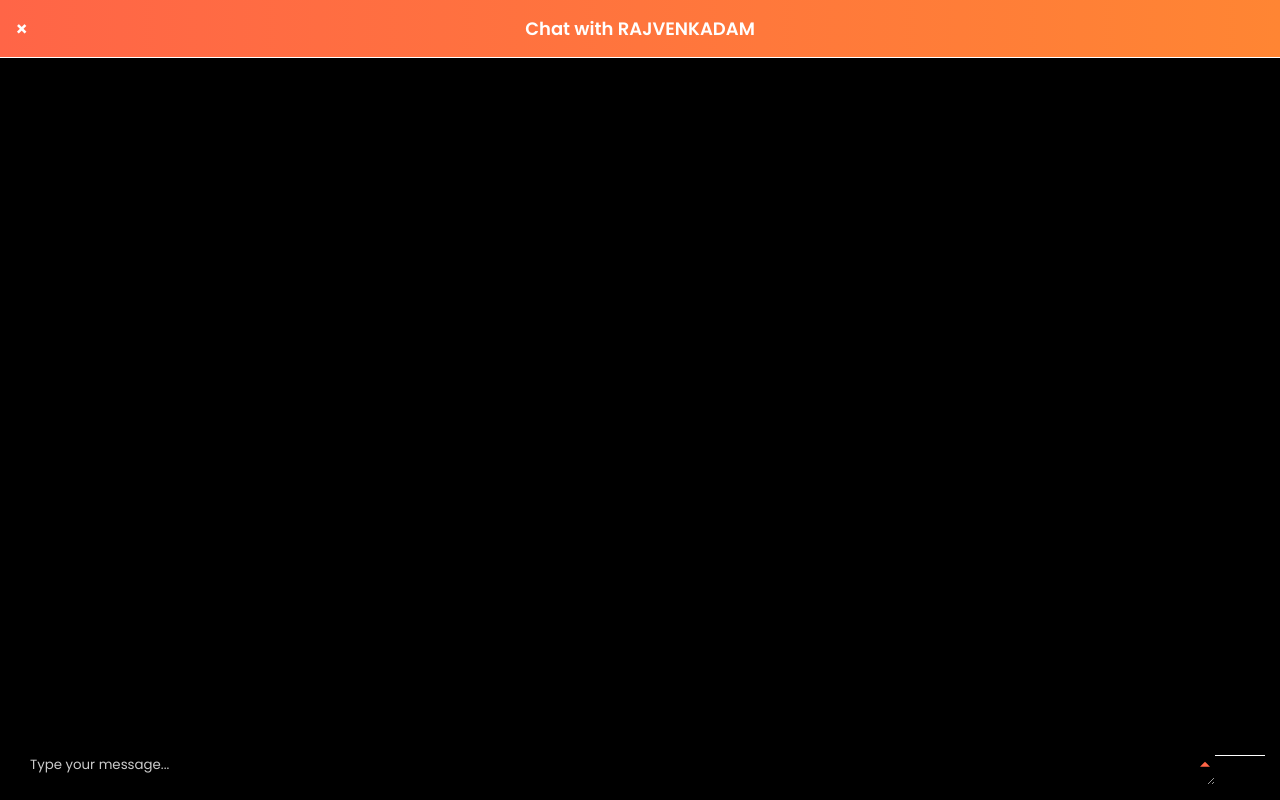
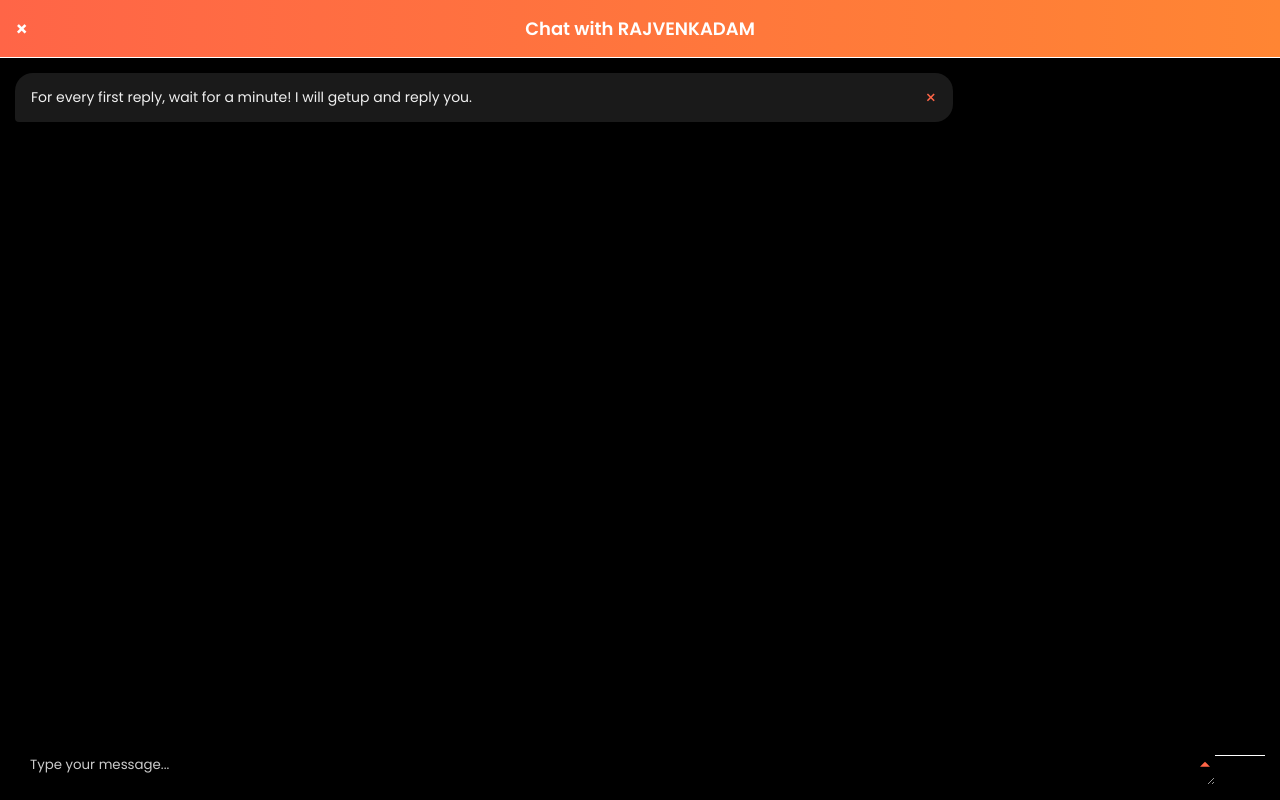
Before and after one commit to RAJVENKADAM/Rajvenkadam-Portfolio-, a plain HTML site: page chat.html in a window 1280 px wide. Drawn offline with Linux system fonts and the light colour scheme.

Commit message:
chat.html, css/styles.css, index.html

```diff
--- a/chat.html
+++ b/chat.html
@@ -28,6 +28,9 @@
             const chatClose = document.getElementById('chat-close');
             const chatInput = document.getElementById('chat-input');
             const chatMessages = document.getElementById('chat-messages');
+
+            // Add default message
+            addDefaultMessage(chatMessages);
 
             // Close chat and go back to index
             chatClose.addEventListener('click', function() {
@@ -74,6 +77,24 @@
                 container.appendChild(messageDiv);
                 container.scrollTop = container.scrollHeight;
             }
+
+            // Add default message with cross mark
+            function addDefaultMessage(container) {
+                const messageDiv = document.createElement('div');
+                messageDiv.className = 'message bot default-message';
+                messageDiv.innerHTML = `
+                    <span class="message-text">For every first reply, wait for a minute! I will getup and reply you.</span>
+                    <span class="message-close" aria-label="Close message">&times;</span>
+                `;
+                container.appendChild(messageDiv);
+                container.scrollTop = container.scrollHeight;
+
+                // Add event listener to close button
+                const closeBtn = messageDiv.querySelector('.message-close');
+                closeBtn.addEventListener('click', function() {
+                    messageDiv.remove();
+                });
+            }
         });
     </script>
 </body>
--- a/css/styles.css
+++ b/css/styles.css
@@ -1612,6 +1612,30 @@ body {
     background: rgba(255, 255, 255, 0.1);
     color: #f0f0f0;
     border-bottom-left-radius: 4px;
+}
+
+/* Default message styles */
+.default-message {
+    position: relative;
+    display: flex;
+    align-items: center;
+    justify-content: space-between;
+}
+
+.message-text {
+    flex: 1;
+}
+
+.message-close {
+    cursor: pointer;
+    font-size: 18px;
+    color: #ff6547;
+    margin-left: 10px;
+    transition: transform 0.3s ease;
+}
+
+.message-close:hover {
+    transform: scale(1.2);
 }
 
 /* Responsive Chat Widget */
```
Also changed, not shown: index.html (+21 -0 lines).
